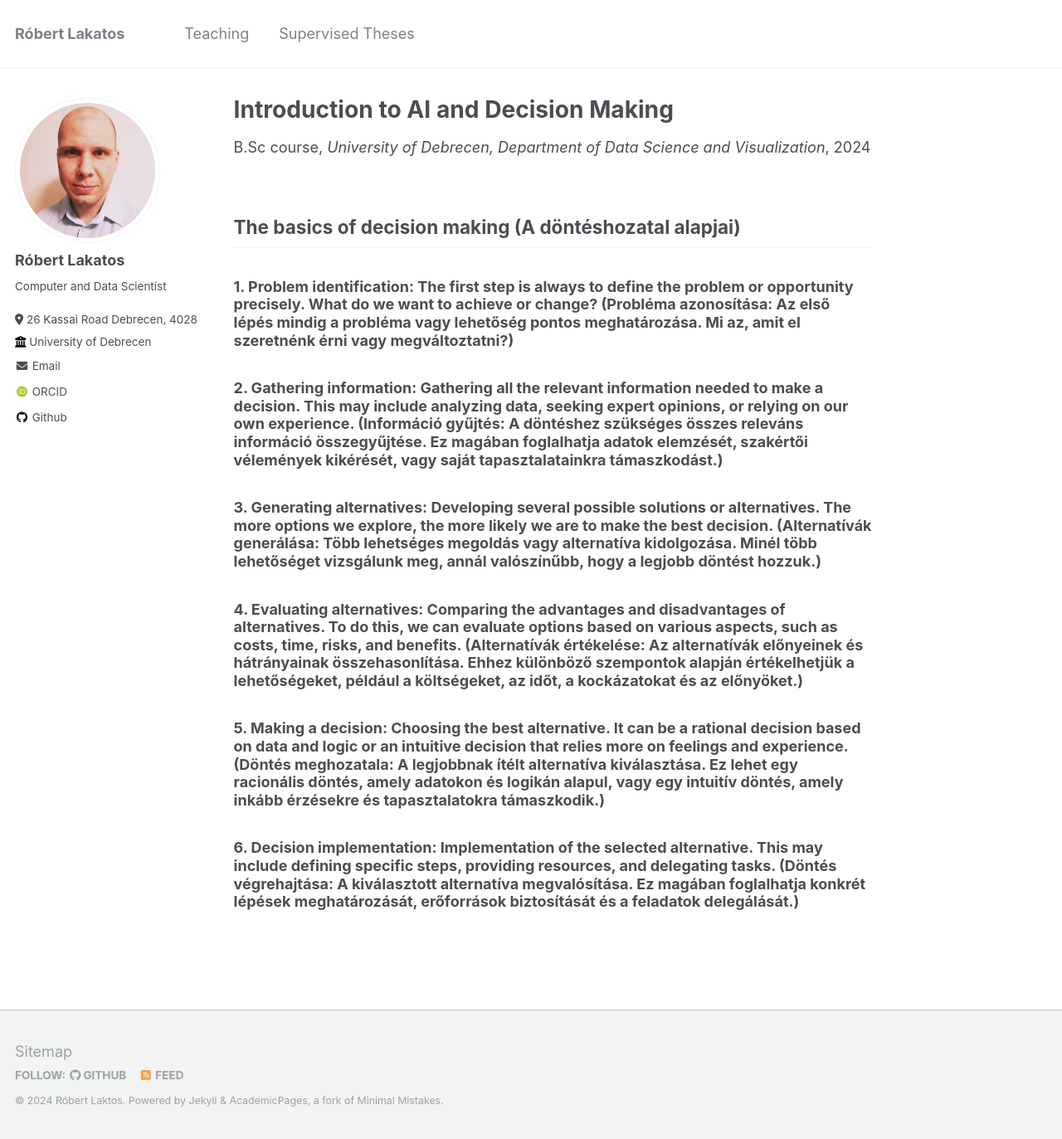
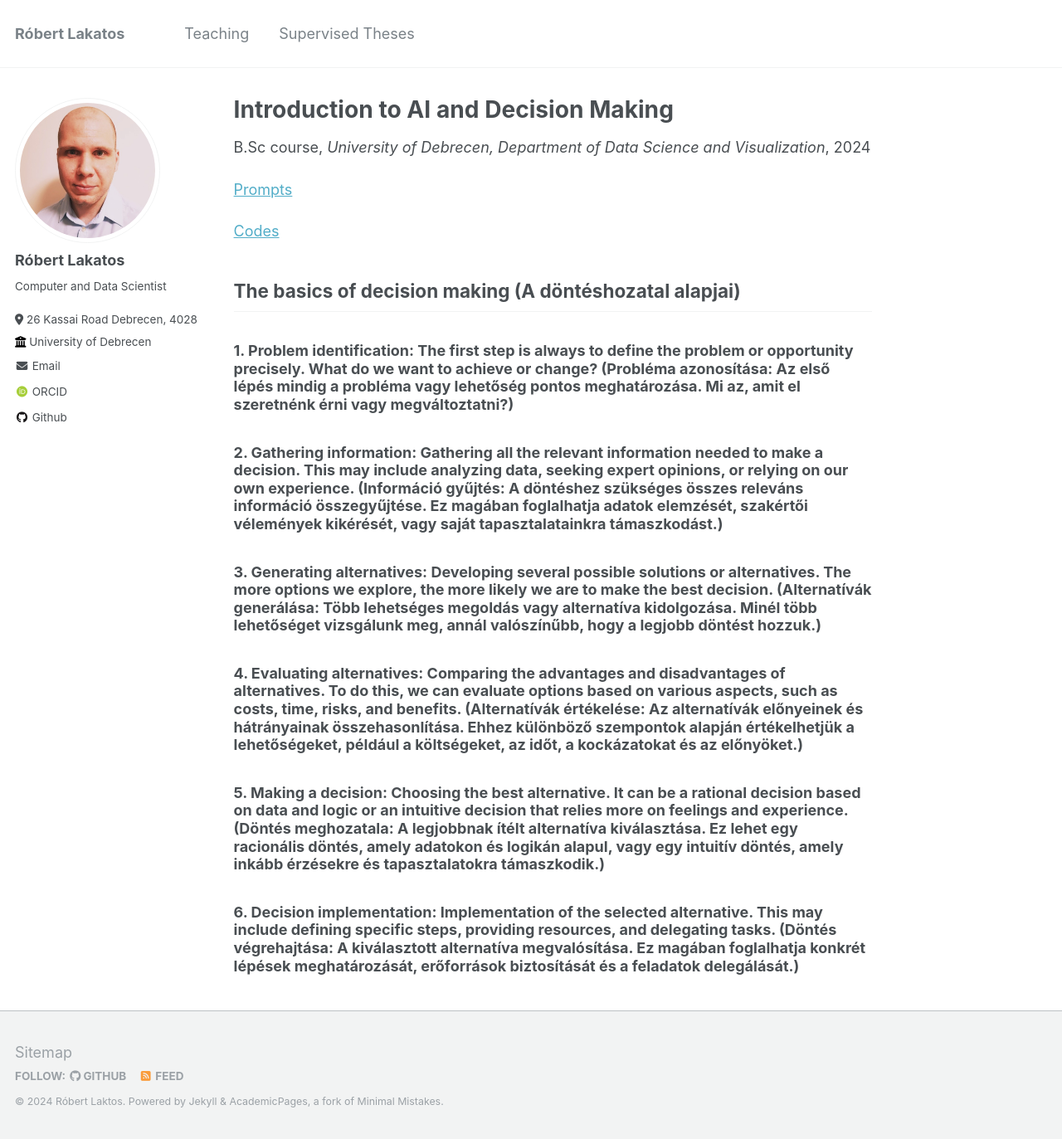
Before and after one commit to robertlakatos/me, a Jekyll site: the page built from materials/AIPD/labor/II-decisionmaking.md, in a window 1280 px wide and 1373 px high. Shown: the whole window at 83% size. Built offline with Jekyll 4.4.1, drawn with Linux system fonts in a browser that asks for light colours; some web fonts are replaced.

Commit message:
2024090190918

```diff
--- a/materials/AIPD/labor/II-decisionmaking.md
+++ b/materials/AIPD/labor/II-decisionmaking.md
@@ -7,6 +7,10 @@ venue: "University of Debrecen, Department of Data Science and Visualization"
 date: 2024-09-09
 location: "Debrecen, Hungary"
 ---
+
+[Prompts](https://g.co/gemini/share/f4bc94ae8e8d)
+
+[Codes](https://colab.research.google.com/drive/1D38pBUc_6U3kKOOSdEsfqXvCx-IM7Ep0?authuser=2)
 
 ## The basics of decision making (A döntéshozatal alapjai)
 
```
Also changed, not shown: 1 other file.
